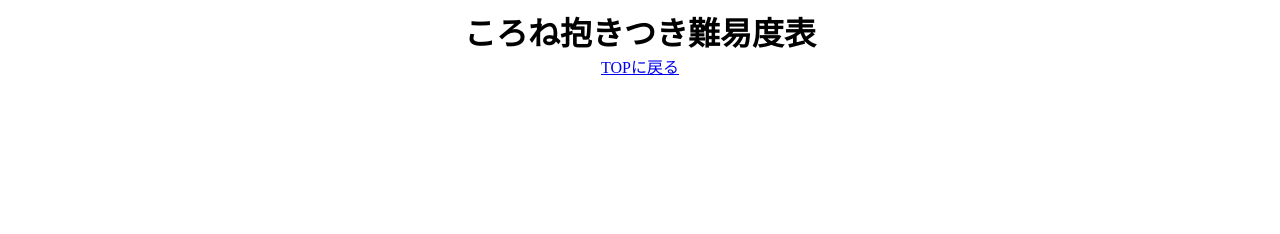
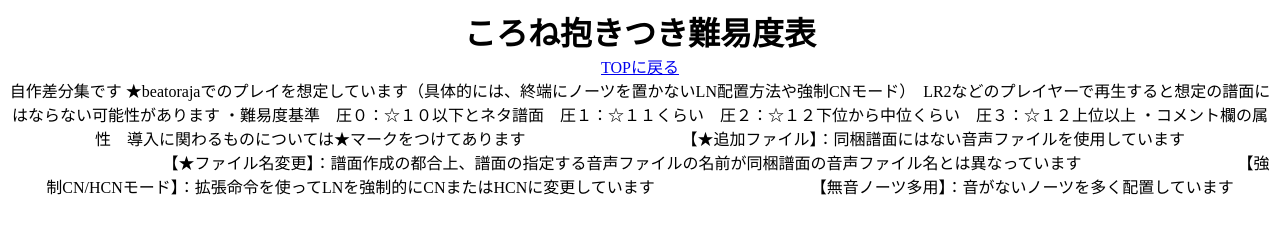
Before and after one commit to bella-juri/bella-juri.github.io, a plain HTML site: page korone.html in a window 1280 px wide. Drawn offline with Linux system fonts and the light colour scheme; no server answers.

Commit message:
Update korone.html

```diff
--- a/korone.html
+++ b/korone.html
@@ -17,6 +17,14 @@
 <center>
 <strong><span style="font-size: 24pt;">ころね抱きつき難易度表</span></strong><br>
 <a href="index.html">TOPに戻る</a><br>
+自作差分集です
+★beatorajaでのプレイを想定しています（具体的には、終端にノーツを置かないLN配置方法や強制CNモード）　LR2などのプレイヤーで再生すると想定の譜面にはならない可能性があります
+・難易度基準　圧０：☆１０以下とネタ譜面　圧１：☆１１くらい　圧２：☆１２下位から中位くらい　圧３：☆１２上位以上
+・コメント欄の属性　導入に関わるものについては★マークをつけてあります
+　　　　　　　　　　【★追加ファイル】：同梱譜面にはない音声ファイルを使用しています
+　　　　　　　　　　【★ファイル名変更】：譜面作成の都合上、譜面の指定する音声ファイルの名前が同梱譜面の音声ファイル名とは異なっています
+　　　　　　　　　　【強制CN/HCNモード】：拡張命令を使ってLNを強制的にCNまたはHCNに変更しています
+　　　　　　　　　　【無音ノーツ多用】：音がないノーツを多く配置しています
 </center>
 
 
@@ -240,3 +248,6 @@ function makeBMSTable(info, mark, order) {
 
 </body>
 </html>
+
+</body>
+</html>
```
